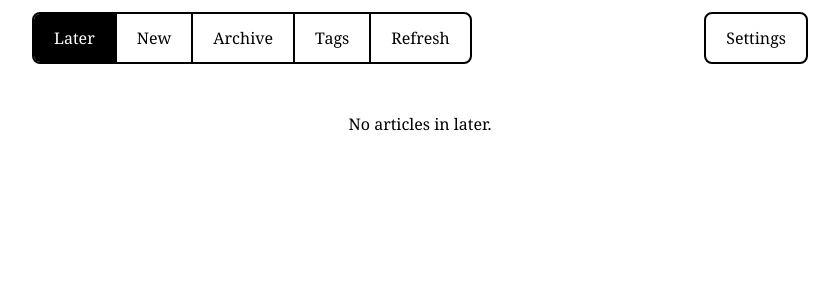
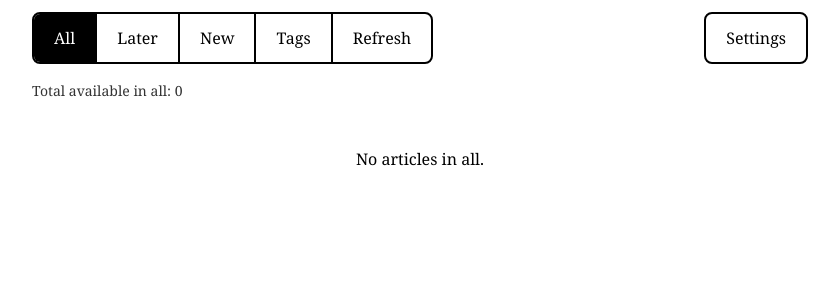
Before and after one commit to ntwkrgr/readwise-reader-personal-site, a Flask app: page / in a window 1280 px wide. Shown: the top 300 px of the page, without its empty margins (220-1059 px from the left). Run offline with Flask 3, Linux system fonts and the light colour scheme.

Commit message:
refine Readwise inclusion to new/later article+rss only
Limit All to Articles and RSS saved in New or Later, exclude feed/archive/video noise, and add a visible total count sanity check on the list view.

```diff
--- a/app.py
+++ b/app.py
@@ -19,17 +19,19 @@ READWISE_TOKEN = os.environ.get("READWISE_TOKEN", "")
 READWISE_API_BASE = "https://readwise.io/api/v3"
 ARTICLES_PER_PAGE = 20
 
-VALID_LOCATIONS = {"later", "new", "archive", "feed"}
+VALID_LOCATIONS = {"all", "later", "new"}
 VALID_SORTS = {"newest", "oldest", "random"}
 
 # --- Cache ---
 
 _list_cache: dict[tuple[str, str | None, str | None], dict[str, Any]] = {}
 _article_cache: dict[str, dict[str, Any]] = {}
+_all_count_cache: dict[str | None, int] = {}
 
 
 def invalidate_list_cache() -> None:
     _list_cache.clear()
+    _all_count_cache.clear()
 
 
 def invalidate_article_cache(doc_id: str) -> None:
@@ -72,15 +74,14 @@ def fetch_article_list(
     page_cursor: str | None = None,
     tag: str | None = None,
 ) -> dict[str, Any]:
+    if location == "all":
+        return fetch_all_active_articles(page_cursor=page_cursor, tag=tag)
+
     cache_key = (location, page_cursor, tag)
     if cache_key in _list_cache:
         return _list_cache[cache_key]
 
-    params: dict[str, str | int] = {
-        "location": location,
-        "category": "article",
-        "limit": ARTICLES_PER_PAGE,
-    }
+    params: dict[str, str | int] = {"location": location, "limit": ARTICLES_PER_PAGE}
     if page_cursor:
         params["pageCursor"] = page_cursor
     if tag:
@@ -98,11 +99,82 @@ def fetch_article_list(
 
     data = _handle_api_response(resp)
 
-    results = [r for r in data.get("results", []) if r.get("parent_id") is None]
+    results = [_ for _ in data.get("results", []) if _is_included_new_or_later_item(_)]
     result = {
         "results": results,
         "nextPageCursor": data.get("nextPageCursor"),
         "count": data.get("count", 0),
+    }
+    _list_cache[cache_key] = result
+    return result
+
+
+def _is_included_new_or_later_item(item: dict[str, Any]) -> bool:
+    return (
+        item.get("parent_id") is None
+        and item.get("location") in {"new", "later"}
+        and item.get("category") in {"article", "rss"}
+    )
+
+
+def _fetch_location_count(location: str, category: str | None, tag: str | None) -> int:
+    params: dict[str, str | int] = {"location": location, "limit": 1}
+    if category:
+        params["category"] = category
+    if tag:
+        params["tag"] = tag
+    try:
+        resp = http_requests.get(
+            f"{READWISE_API_BASE}/list/",
+            headers=_api_headers(),
+            params=params,
+            timeout=15,
+        )
+    except http_requests.RequestException:
+        raise ReadwiseAPIError("Could not reach Readwise — check your network connection.")
+    data = _handle_api_response(resp)
+    return int(data.get("count", 0) or 0)
+
+
+def _count_all_included_items(tag: str | None) -> int:
+    if tag in _all_count_cache:
+        return _all_count_cache[tag]
+    total = 0
+    for location in ("later", "new"):
+        total += _fetch_location_count(location=location, category="article", tag=tag)
+        total += _fetch_location_count(location=location, category="rss", tag=tag)
+    _all_count_cache[tag] = max(total, 0)
+    return _all_count_cache[tag]
+
+
+def fetch_all_active_articles(
+    page_cursor: str | None = None, tag: str | None = None
+) -> dict[str, Any]:
+    """
+    Pull article/RSS records from Later + New only.
+    """
+    cache_key = ("all", page_cursor, tag)
+    if cache_key in _list_cache:
+        return _list_cache[cache_key]
+
+    all_articles: dict[str, dict[str, Any]] = {}
+    for location in ("later", "new"):
+        cursor: str | None = None
+        while True:
+            batch = fetch_article_list(location=location, page_cursor=cursor, tag=tag)
+            for article in batch["results"]:
+                article_id = str(article.get("id", ""))
+                if article_id:
+                    all_articles.setdefault(article_id, article)
+            cursor = batch.get("nextPageCursor")
+            if not cursor:
+                break
+
+    collected = list(all_articles.values())
+    result = {
+        "results": collected[:ARTICLES_PER_PAGE],
+        "nextPageCursor": None,
+        "count": _count_all_included_items(tag=tag),
     }
     _list_cache[cache_key] = result
     return result
@@ -129,6 +201,10 @@ def fetch_article(doc_id: str) -> dict[str, Any]:
         raise ReadwiseAPIError("Article not found.")
 
     article = results[0]
+    if not _is_included_new_or_later_item(article):
+        raise ReadwiseAPIError(
+            "This reader only shows Articles/RSS saved to New or Later."
+        )
     _article_cache[doc_id] = article
     return article
 
@@ -220,9 +296,9 @@ def _sort_articles(articles: list[dict[str, Any]], sort: str) -> list[dict[str,
 
 @app.route("/")
 def article_list():
-    location = request.args.get("location", "later")
+    location = request.args.get("location", "all")
     if location not in VALID_LOCATIONS:
-        location = "later"
+        location = "all"
     sort = request.cookies.get(SORT_COOKIE, "newest")
     if sort not in VALID_SORTS:
         sort = "newest"
@@ -365,9 +441,9 @@ def settings():
 
 @app.route("/tags")
 def tag_picker():
-    location = request.args.get("location", "later")
+    location = request.args.get("location", "all")
     if location not in VALID_LOCATIONS:
-        location = "later"
+        location = "all"
     try:
         data = fetch_article_list(location=location, page_cursor=None, tag=None)
     except ReadwiseAPIError as e:
--- a/templates/list.html
+++ b/templates/list.html
@@ -5,14 +5,18 @@
 {% block content %}
 <nav class="nav">
     <div class="nav-group">
+        <a href="/?location=all{% if current_tag %}&tag={{ current_tag }}{% endif %}" class="{{ 'active' if current_location == 'all' else '' }}">All</a>
         <a href="/?location=later{% if current_tag %}&tag={{ current_tag }}{% endif %}" class="{{ 'active' if current_location == 'later' else '' }}">Later</a>
         <a href="/?location=new{% if current_tag %}&tag={{ current_tag }}{% endif %}" class="{{ 'active' if current_location == 'new' else '' }}">New</a>
-        <a href="/?location=archive{% if current_tag %}&tag={{ current_tag }}{% endif %}" class="{{ 'active' if current_location == 'archive' else '' }}">Archive</a>
         <a href="/tags?location={{ current_location }}">Tags</a>
         <a href="/?location={{ current_location }}{% if current_tag %}&tag={{ current_tag }}{% endif %}&refresh=1">Refresh</a>
     </div>
     <a href="/settings" class="nav-settings">Settings</a>
 </nav>
+
+<div class="article-meta" style="margin: 10px 0 14px 0;">
+    Total available in {{ current_location }}: {{ count }}
+</div>
 
 {% if current_tag %}
 <div class="tag-filter">
```
Also changed, not shown: README.md.
